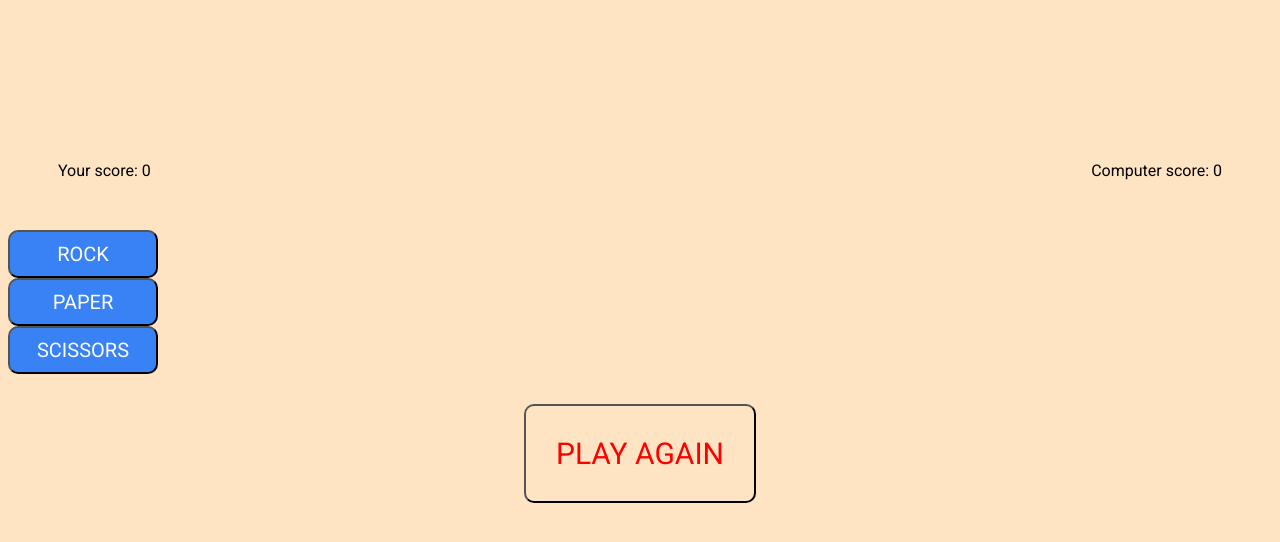
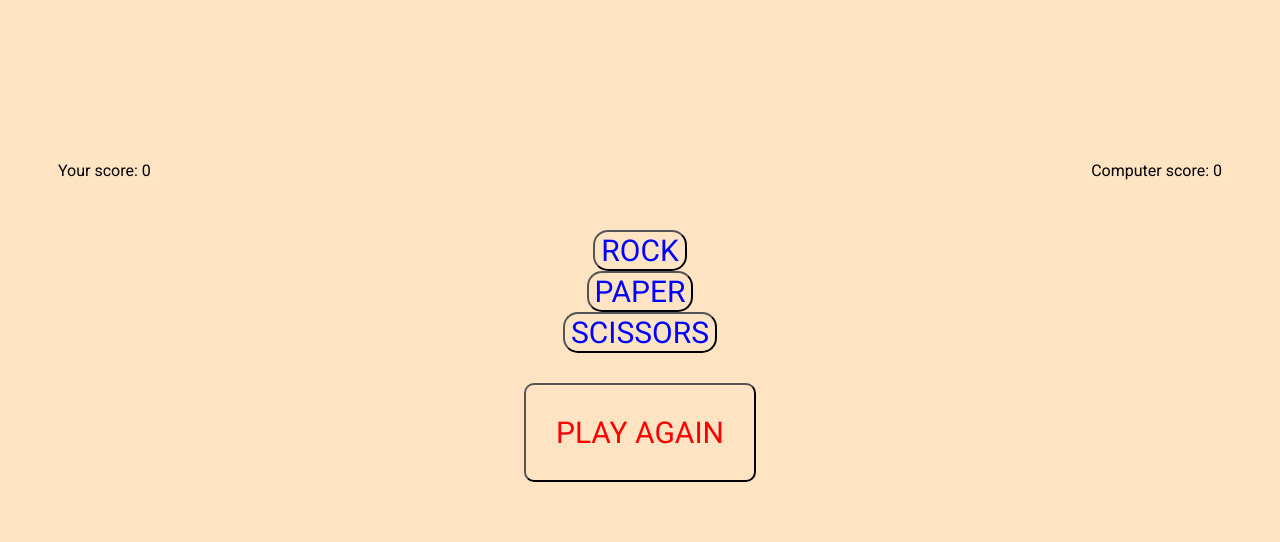
Before and after one commit to teep93/rock-paper-scissors, a plain HTML site: page index.html in a window 1280 px wide. Shown: the part 114-656 px from the top of the page. Drawn offline with Linux system fonts and the light colour scheme.

Commit message:
fix html divs

```diff
--- a/index.html
+++ b/index.html
@@ -25,9 +25,15 @@
     <div class="compScore">Computer score: 0</div>
   </div>
   <div class="buttons">
+    <div class ="one">
     <button id="rockBtn">ROCK</button>
+    </div>
+    <div class ="two">
     <button id="paperBtn">PAPER</button>
+    </div>
+    <div class ="three">
     <button id="scissorsBtn">SCISSORS</button>
+    </div>
   </div>
   <div class = "retry">
     <div><button id="retryBtn">PLAY AGAIN</button></div>
--- a/style.css
+++ b/style.css
@@ -37,18 +37,18 @@ h1  {
 
 }
 
-.buttons * {
-    font-size: 20px;
-    border-radius: 10px;
-    background-color: #3882F6;
-    width: 150px;
-    padding: 10px;
-    color: white;
-    display: flex;
-    justify-content: center;
+div.buttons * {
+   display: flex;
+   justify-content: center;
+   font-size: 30px;
+   align-items: space-around;
+   border-radius: 15px;
+   color: blue;
+   flex-direction:row-reverse;
+
+}
 
 
-}
 
 .retry * {
     display: flex;
@@ -59,3 +59,9 @@ h1  {
     color: red;
 
 }
+
+div.one.two.three {
+    background-color: black;
+
+
+}
```
